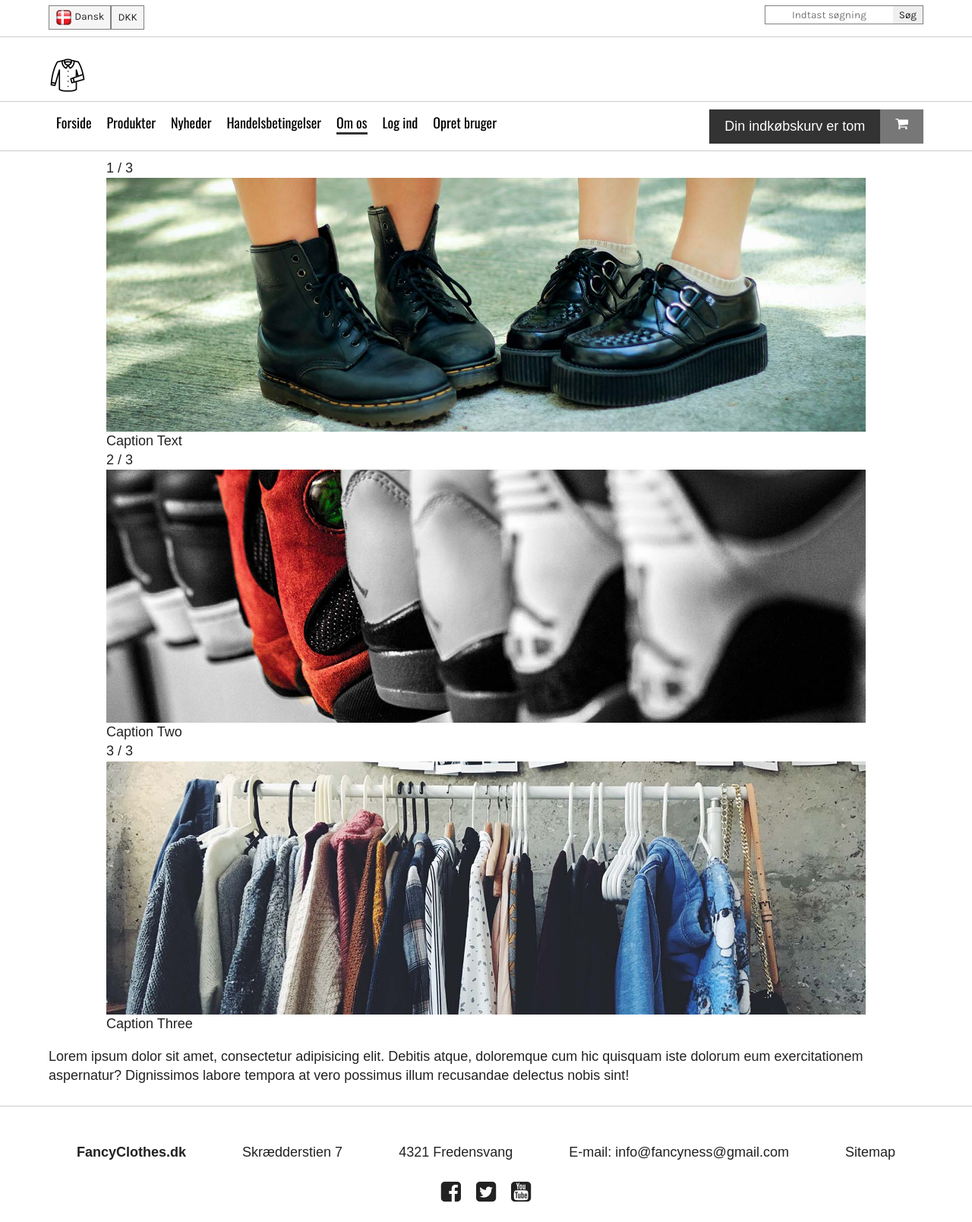
After one commit to birk0169/FancyClothes, a PHP site: page /about.php in a window 1280 px wide. The commit adds this page. Shown: the whole page at 76% size. Run offline with PHP 8.4, Linux system fonts and the light colour scheme.

Commit message:
Final commit, bunch of minor fixes

```diff
--- /dev/null
+++ b/about.php
@@ -0,0 +1,36 @@
+<?php
+    //Set page variables
+    $title = "Om os";
+    $desc = "Om FancyClothes.dk";
+
+    //Load header
+    require "header.php";
+
+?>
+    <!-- js slideshow-->
+<div class="container slideshow-container">
+    <div class="mySlides fade">
+        <div class="numbertext">1 / 3</div>
+        <img src="img/slide1.jpg" style="width:100%">
+        <div class="text">Caption Text</div>
+    </div>
+
+    <div class="mySlides fade">
+        <div class="numbertext">2 / 3</div>
+        <img src="img/slide2.jpg" style="width:100%">
+        <div class="text">Caption Two</div>
+    </div>
+
+    <div class="mySlides fade">
+        <div class="numbertext">3 / 3</div>
+        <img src="img/slide3.jpg" style="width:100%">
+        <div class="text">Caption Three</div>
+    </div>
+</div>
+<main class="container">
+    <p>Lorem ipsum dolor sit amet, consectetur adipisicing elit. Debitis atque, doloremque cum hic quisquam iste dolorum eum exercitationem aspernatur? Dignissimos labore tempora at vero possimus illum recusandae delectus nobis sint!</p>
+</main>
+<!--<script src="js/aboutSlide.js"></script>-->
+<?php
+    //Load Footer
+    require "footer.php";
--- a/assets/deleteArticle.php
+++ b/assets/deleteArticle.php
@@ -1,4 +1,7 @@
 <?php
+
+    //Url of previous page
+    //$url = $_GET['url'];
 
     //Add function to delete image
 
--- a/css/styles.css
+++ b/css/styles.css
@@ -1,5 +1,36 @@
 :root {
   font-size: 18px;
+}
+
+.slideshow-container {
+  max-width: 1000px;
+  position: relative;
+  margin: auto;
+}
+
+.fade {
+  -webkit-animation-name: fade;
+  -webkit-animation-duration: 1.5s;
+  animation-name: fade;
+  animation-duration: 1.5s;
+}
+
+@-webkit-keyframes fade {
+  from {
+    opacity: .4;
+  }
+  to {
+    opacity: 1;
+  }
+}
+
+@keyframes fade {
+  from {
+    opacity: .4;
+  }
+  to {
+    opacity: 1;
+  }
 }
 
 .top {
--- a/css/styles.scss
+++ b/css/styles.scss
@@ -6,6 +6,31 @@ $navFont: "Oswald", sans-serif;
 :root {
     font-size: 18px;
 }
+
+//By Birk
+//Slide show
+.slideshow-container{
+    max-width: 1000px;
+    position: relative;
+    margin: auto;
+}
+
+.fade {
+    -webkit-animation-name: fade;
+    -webkit-animation-duration: 1.5s;
+    animation-name: fade;
+    animation-duration: 1.5s;
+}
+
+@-webkit-keyframes fade {
+    from {opacity: .4}
+    to {opacity: 1}
+  }
+
+  @keyframes fade {
+    from {opacity: .4}
+    to {opacity: 1}
+  }
 
 .top {
     display: flex;
--- a/footer.php
+++ b/footer.php
@@ -35,6 +35,7 @@
             $("#slider").slider();
         });
     </script>
+
 </body>
 
 </html>
--- a/header.php
+++ b/header.php
@@ -14,6 +14,9 @@
 <html class="no-js" lang="en">
 
 <head>
+    <!--Favicon-->
+    <link rel="shortcut icon" type="image/png" href="img/homeIcon.png"/>
+
     <meta charset="utf-8">
     <meta http-equiv="x-ua-compatible" content="ie=edge">
     <title><?php echo $title ?> | FancyClothes.dk</title>
@@ -66,10 +69,10 @@
         <nav>
             <ul>
                 <li class="<?php echo $title === "Forside" ? "active" : "" ?>"><a href="index.php">Forside</a></li>
-                <li class="<?php echo $title === "Produkter" ? "active" : "" ?>"><a href="#">Produkter</a></li>
-                <li class="<?php echo $title === "Nyheder" ? "active" : "" ?>"><a href="#">Nyheder</a></li>
-                <li class="<?php echo $title === "Handelsbetingelser" ? "active" : "" ?>"><a href="#">Handelsbetingelser</a></li>
-                <li class="<?php echo $title === "Om os" ? "active" : "" ?>"><a href="#">Om os</a></li>
+                <li class="<?php echo $title === "Produkter" ? "active" : "" ?>"><a href="products.php">Produkter</a></li>
+                <li class="<?php echo $title === "Nyheder" ? "active" : "" ?>"><a href="news.php">Nyheder</a></li>
+                <li class="<?php echo $title === "Handelsbetingelser" ? "active" : "" ?>"><a href="conditions.php">Handelsbetingelser</a></li>
+                <li class="<?php echo $title === "Om os" ? "active" : "" ?>"><a href="about.php">Om os</a></li>
                 <?php
                     if(isset($_SESSION['username']) && !empty($_SESSION['username'])){
                         echo "<li><a href='logout.php' class='Logout'>Log ud</a></li>";
@@ -106,3 +109,7 @@
         <a id="newUser" href="register.php">Ny bruger?</a>
     </div>
     <hr>
+    <?php
+        if(isset($_GET['msg'])){
+            echo '<h3 class="errorMsg center">' . $_GET['msg'] . '</h3>';
+        }
```
Also changed, not shown: assets/getArticles.php (+7 -4 lines), assets/getArticlesCat.php (+7 -0 lines), assets/insertUser.php (+13 -6 lines), conditions.php (added, +13 -0 lines), js/aboutSlider.js (added, +19 -0 lines), login.php (+7 -4 lines), news.php (added, +13 -0 lines), products.php (added, +13 -0 lines), img/beholder.jpg (added), img/beholder_green.jpg (added), 3 other files.
